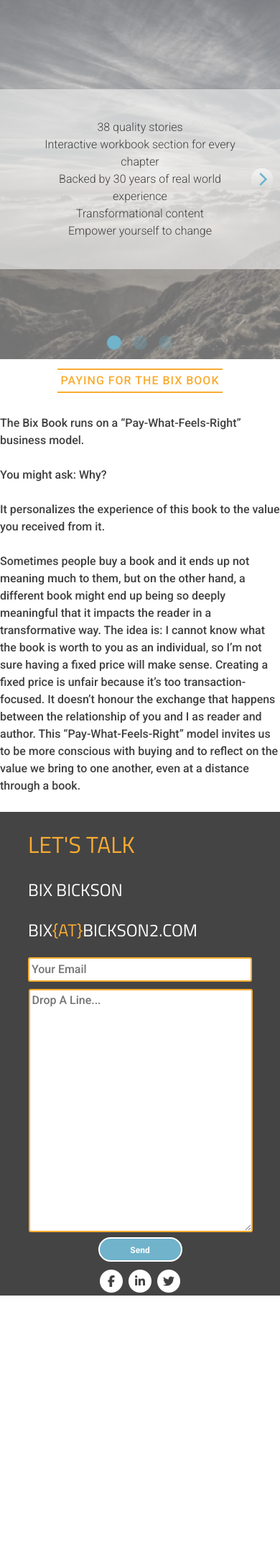
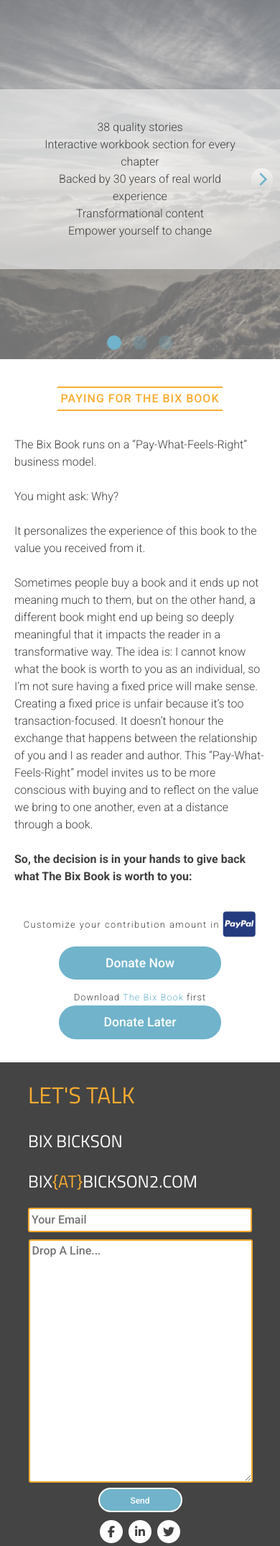
Before and after one commit to redacademy/bix-summer-2016, a WordPress theme: template themes/bix/bix-book.php in a window 390 px wide. Shown: the part 730-2878 px from the top of the page at 72% size. Before the commit the page ends 2530 px from the top, so only its background shows below. Run offline with PHP 8.4 and a stand-in for WordPress, Linux system fonts and the light colour scheme; the site name, menu and one post (Sample post) are stand-ins, and other content is empty; some libraries are stand-ins or nearby versions.

Commit message:
bix-book page mobile styling

```diff
--- a/themes/bix/bix-book.php
+++ b/themes/bix/bix-book.php
@@ -95,6 +95,17 @@ get_header(); ?>
 
 						This “Pay-What-Feels-Right” model invites us to be more conscious with buying and to reflect on the value we bring to one another, even at a distance through a book.
 					</p>
+					<p class="book-buy">So, the decision is in your hands to give back what The Bix Book is worth to you:
+					</p>
+					<p class="book-buy-light">Customize your contribution amount in  <i class="fa fa-cc-paypal"></i>
+					</p>
+
+					<div class="donate-now">
+						<a class="btn btn-donate" href="#">Donate Now</a>
+						<p class="book-buy-light">Download <span>The Bix Book</span> first
+					</p>
+						<a class="btn btn-donate" href="#">Donate Later</a>
+					</div>
 				</div>
 			</section>
 
--- a/themes/bix/sass/_bix-book.scss
+++ b/themes/bix/sass/_bix-book.scss
@@ -136,3 +136,62 @@
     display: none;
   }
 }
+
+.book-purchase{
+    display: flex;
+    flex-direction: column;
+    justify-content: center;
+    align-items: center;
+    padding: 25px 0;
+    margin-top: 0;
+
+  .book-purchase-info{
+    padding: 5px 20px;
+    display: block;
+    max-width: 100%;
+    p{
+      font-weight: 300;
+      display: block;
+      max-width: 100%;
+    }
+    .book-buy{
+      font-weight: 700;
+    }
+    .book-buy-light{
+      font-weight: 300;
+      font-size: .8rem;
+      text-align: center;
+      letter-spacing: 1.5px;
+      span{
+        color:$color__blue;
+      }
+    }
+    .fa-cc-paypal{
+      color: #253b80;
+      font-size: 2.5rem;
+      top: 20px;
+      vertical-align: text-middle;
+      position:relative;
+      top:10px;
+    }
+
+    .donate-now{
+      display: flex;
+      flex-direction: column;
+      justify-content: center;
+      align-items: center;
+    .book-buy-light{
+      margin-bottom:0;
+      letter-spacing: 1px;
+    }
+
+    }
+    .btn-donate{
+      @include btn;
+      padding: 10px 30px;
+      display: block;
+      text-align: center;
+      width: 230px;
+    }
+  }
+}
--- a/themes/bix/sass/_mixins.scss
+++ b/themes/bix/sass/_mixins.scss
@@ -31,6 +31,6 @@
   border: solid #fff 2px;
   border-radius: 30px;
   background-color: $color__blue;
-  font-weight: bold;
+  font-weight: 500;
   font-size: 1.1rem;
 }
--- a/themes/bix/sass/front-sections/_front-section-five.scss
+++ b/themes/bix/sass/front-sections/_front-section-five.scss
@@ -72,7 +72,6 @@
       p{
         font-size:.8rem;
         line-height: 20px;
-
       }
     }
   }
@@ -107,7 +106,6 @@
       p{
         font-size:1.1rem;
         line-height: 28px;
-        //max-width: none;
       }
     }
   }
--- a/themes/bix/style.css
+++ b/themes/bix/style.css
@@ -1162,7 +1162,7 @@ strong {
     border: solid #fff 2px;
     border-radius: 30px;
     background-color: #70b3cb;
-    font-weight: bold;
+    font-weight: 500;
     font-size: 1.1rem;
     padding: 8px 46px;
     margin-bottom: 25px;
@@ -1420,7 +1420,7 @@ strong {
     border: solid #fff 2px;
     border-radius: 30px;
     background-color: #70b3cb;
-    font-weight: bold;
+    font-weight: 500;
     font-size: 1.1rem;
     padding: 8px 46px; }
 
@@ -1510,7 +1510,7 @@ strong {
       border: solid #fff 2px;
       border-radius: 30px;
       background-color: #70b3cb;
-      font-weight: bold;
+      font-weight: 500;
       font-size: 1.1rem;
       padding: 10px 80px;
       margin-top: 20px; }
@@ -1652,7 +1652,7 @@ strong {
       border: solid #fff 2px;
       border-radius: 30px;
       background-color: #70b3cb;
-      font-weight: bold;
+      font-weight: 500;
       font-size: 1.1rem;
       padding: 10px 80px; }
 
@@ -1829,6 +1829,66 @@ strong {
   .main-carousel .flickity-prev-next-button:disabled {
     display: none; }
 
+.book-purchase {
+  display: -ms-flexbox;
+  display: flex;
+  -ms-flex-direction: column;
+      flex-direction: column;
+  -ms-flex-pack: center;
+      justify-content: center;
+  -ms-flex-align: center;
+      align-items: center;
+  padding: 25px 0;
+  margin-top: 0; }
+  .book-purchase .book-purchase-info {
+    padding: 5px 20px;
+    display: block;
+    max-width: 100%; }
+    .book-purchase .book-purchase-info p {
+      font-weight: 300;
+      display: block;
+      max-width: 100%; }
+    .book-purchase .book-purchase-info .book-buy {
+      font-weight: 700; }
+    .book-purchase .book-purchase-info .book-buy-light {
+      font-weight: 300;
+      font-size: .8rem;
+      text-align: center;
+      letter-spacing: 1.5px; }
+      .book-purchase .book-purchase-info .book-buy-light span {
+        color: #70b3cb; }
+    .book-purchase .book-purchase-info .fa-cc-paypal {
+      color: #253b80;
+      font-size: 2.5rem;
+      top: 20px;
+      vertical-align: text-middle;
+      position: relative;
+      top: 10px; }
+    .book-purchase .book-purchase-info .donate-now {
+      display: -ms-flexbox;
+      display: flex;
+      -ms-flex-direction: column;
+          flex-direction: column;
+      -ms-flex-pack: center;
+          justify-content: center;
+      -ms-flex-align: center;
+          align-items: center; }
+      .book-purchase .book-purchase-info .donate-now .book-buy-light {
+        margin-bottom: 0;
+        letter-spacing: 1px; }
+    .book-purchase .book-purchase-info .btn-donate {
+      color: #fff;
+      text-decoration: none;
+      border: solid #fff 2px;
+      border-radius: 30px;
+      background-color: #70b3cb;
+      font-weight: 500;
+      font-size: 1.1rem;
+      padding: 10px 30px;
+      display: block;
+      text-align: center;
+      width: 230px; }
+
 .footer-content-area {
   background-color: #444444;
   max-width: 1240px;
@@ -1868,7 +1928,7 @@ strong {
   border: solid #fff 2px;
   border-radius: 30px;
   background-color: #70b3cb;
-  font-weight: bold;
+  font-weight: 500;
   font-size: 1.1rem;
   font-size: 12px;
   width: 30%;
```
